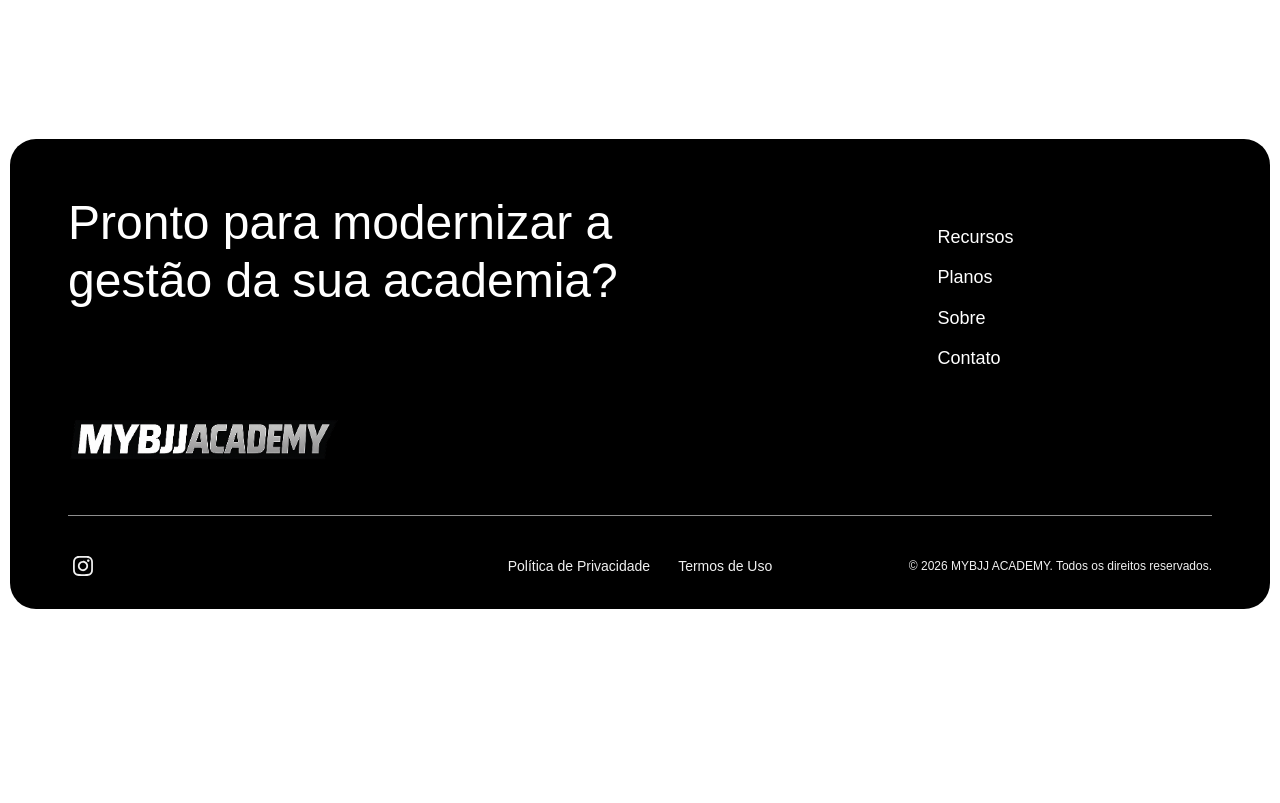
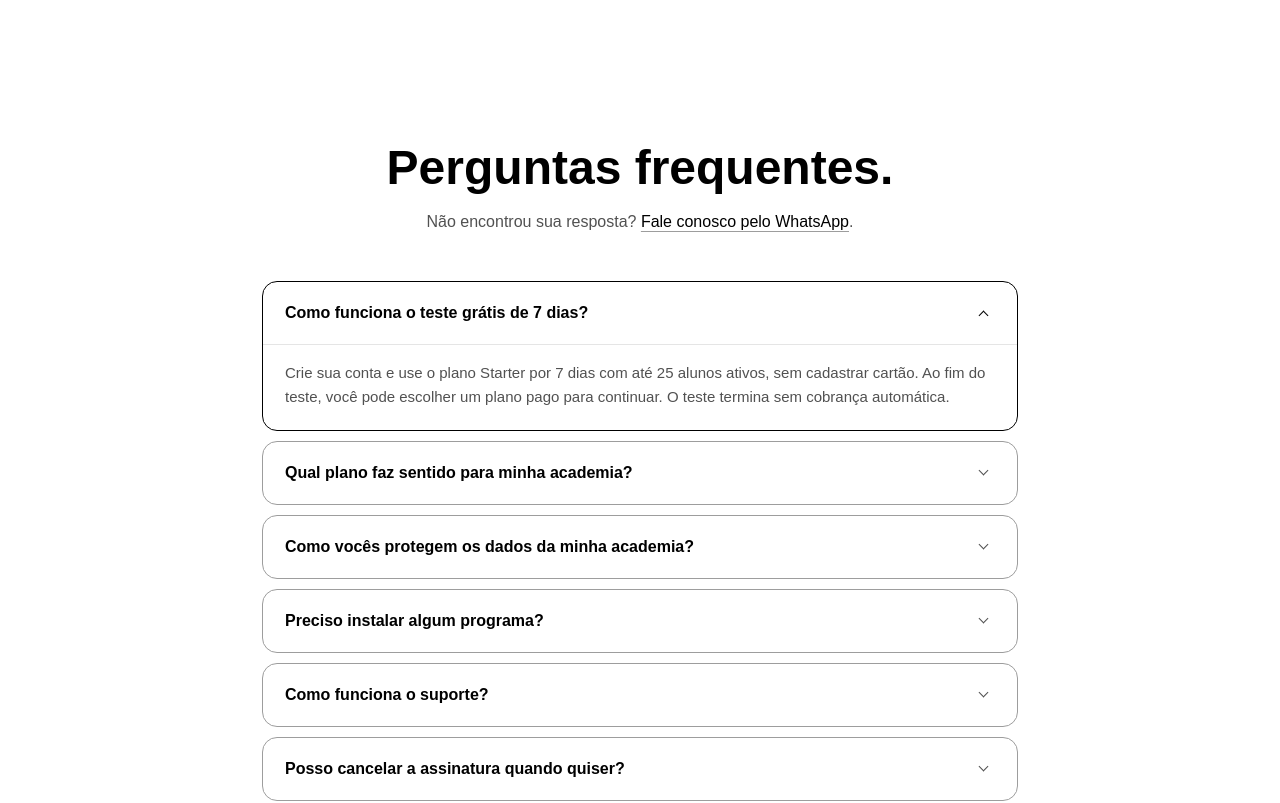
Before and after one commit to bandiit-dev/mybjj-academy-app, a Next.js app in the folder apps/landing/: page / in a window 1280 px wide. Shown: the part 2020-2823 px from the top of the page. Before the commit the page ends 2641 px from the top, so only its background shows below. Built offline with nearby package versions, Linux system fonts and the light colour scheme; a web font is replaced by a local one.

Commit message:
feat: faq

```diff
--- /dev/null
+++ b/apps/landing/src/components/molecules/faq-item/index.tsx
@@ -0,0 +1,30 @@
+import type { ReactNode } from "react";
+
+export function FaqItem({
+  question,
+  children,
+  open,
+}: {
+  question: string;
+  children: ReactNode;
+  open: boolean;
+}) {
+  return (
+    <details
+      name="landing-faq"
+      open={open}
+      className="group rounded-[15px] border border-[#9d9d9d] bg-white open:border-black"
+    >
+      <summary className="flex min-h-[62px] cursor-pointer list-none items-center justify-between gap-4 rounded-[15px] px-5 py-4 text-base leading-snug font-semibold text-black hover:bg-neutral-50 focus-visible:outline-offset-[-4px] [&::-webkit-details-marker]:hidden sm:px-[22px]">
+        {question}
+        <span
+          aria-hidden="true"
+          className="mr-2 size-[7px] shrink-0 -translate-y-0.5 rotate-45 border-r border-b border-[#515151] motion-safe:transition-transform group-open:translate-y-0.5 group-open:rotate-[225deg] group-open:border-black"
+        />
+      </summary>
+      <div className="border-t border-neutral-200 px-5 pt-4 pb-5 text-sm leading-relaxed text-[#515151] sm:px-[22px] sm:text-[15px]">
+        {children}
+      </div>
+    </details>
+  );
+}
--- /dev/null
+++ b/apps/landing/src/components/organisms/faq-section/index.tsx
@@ -0,0 +1,122 @@
+import Link from "next/link";
+import { FaqItem } from "@/components/molecules/faq-item";
+
+const whatsappUrl = "https://wa.me/5521971340128";
+const linkStyle =
+  "font-medium text-black underline decoration-[#9d9d9d] underline-offset-4 hover:decoration-current";
+
+const questions = [
+  {
+    question: "Como funciona o teste grátis de 7 dias?",
+    answer: (
+      <p>
+        Crie sua conta e use o plano Starter por 7 dias com até 25 alunos
+        ativos, sem cadastrar cartão. Ao fim do teste, você pode escolher um
+        plano pago para continuar. O teste termina sem cobrança automática.
+      </p>
+    ),
+  },
+  {
+    question: "Qual plano faz sentido para minha academia?",
+    answer: (
+      <p>
+        O Starter atende academias com até 80 alunos ativos. O Full atende
+        academias que precisam de mais vagas e permite alunos ativos ilimitados.
+        Se você já assina e precisa mudar de plano,{" "}
+        <a href={whatsappUrl} className={linkStyle}>
+          fale com a gente
+        </a>
+        .
+      </p>
+    ),
+  },
+  {
+    question: "Como vocês protegem os dados da minha academia?",
+    answer: (
+      <p>
+        O portal usa autenticação e permissões para limitar o acesso aos dados
+        da academia. A Stripe processa o pagamento da assinatura. Consulte a{" "}
+        <Link href="/politica-de-privacidade" className={linkStyle}>
+          Política de Privacidade
+        </Link>{" "}
+        para saber como os dados são tratados.
+      </p>
+    ),
+  },
+  {
+    question: "Preciso instalar algum programa?",
+    answer: (
+      <p>
+        Você acessa o portal pelo navegador no computador, tablet ou celular.
+        Basta ter conexão com a internet e entrar na sua conta.
+      </p>
+    ),
+  },
+  {
+    question: "Como funciona o suporte?",
+    answer: (
+      <p>
+        Para tirar dúvidas sobre o cadastro ou o uso do portal, fale com a gente
+        pelo{" "}
+        <a href={whatsappUrl} className={linkStyle}>
+          WhatsApp
+        </a>{" "}
+        ou pelo{" "}
+        <a href="mailto:contato@mybjjacademy.com.br" className={linkStyle}>
+          e-mail de atendimento
+        </a>
+        . O plano Full inclui suporte dedicado.
+      </p>
+    ),
+  },
+  {
+    question: "Posso cancelar a assinatura quando quiser?",
+    answer: (
+      <p>
+        Sim. O responsável pela assinatura pode solicitar o cancelamento em{" "}
+        <strong className="font-medium text-black">
+          Academia → Plano do portal → Gerenciar assinatura
+        </strong>
+        . Se o cancelamento for programado para o fim do ciclo, o acesso
+        continua até o fim do período pago.
+      </p>
+    ),
+  },
+];
+
+export function FaqSection() {
+  return (
+    <section
+      id="faq"
+      aria-labelledby="faq-heading"
+      data-scroll-reveal="pending"
+      className="mt-28 bg-white px-5 text-black lg:mt-[151px]"
+    >
+      <div className="mx-auto max-w-[756px]">
+        <header className="text-center">
+          <h2
+            id="faq-heading"
+            className="text-[clamp(2rem,4vw,3rem)] leading-[1.22] font-semibold"
+          >
+            Perguntas frequentes.
+          </h2>
+          <p className="mt-3 text-base leading-relaxed text-[#515151]">
+            Não encontrou sua resposta?{" "}
+            <a href={whatsappUrl} className={linkStyle}>
+              Fale conosco pelo WhatsApp
+            </a>
+            .
+          </p>
+        </header>
+
+        <div className="mt-9 grid gap-2.5 sm:mt-[46px]">
+          {questions.map(({ question, answer }, index) => (
+            <FaqItem key={question} question={question} open={index === 0}>
+              {answer}
+            </FaqItem>
+          ))}
+        </div>
+      </div>
+    </section>
+  );
+}
--- a/apps/landing/src/screens/home/index.tsx
+++ b/apps/landing/src/screens/home/index.tsx
@@ -1,4 +1,5 @@
 import { RevealScope } from "@/components/atoms/reveal-scope";
+import { FaqSection } from "@/components/organisms/faq-section";
 import { FeaturesSection } from "@/components/organisms/features-section";
 import { HeroSection } from "@/components/organisms/hero-section";
 import { PricingSection } from "@/components/organisms/pricing-section";
@@ -11,6 +12,7 @@ export function HomePage() {
         <HeroSection />
         <FeaturesSection />
         <PricingSection />
+        <FaqSection />
       </main>
       <SiteFooter />
     </RevealScope>
```
